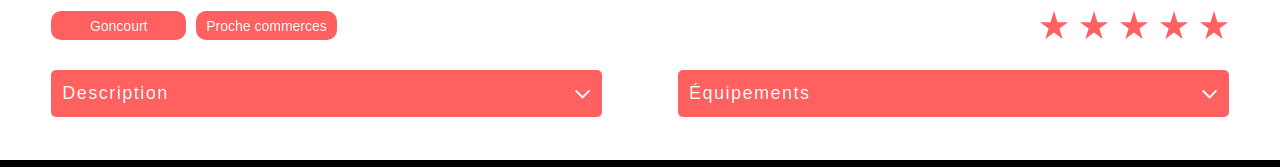
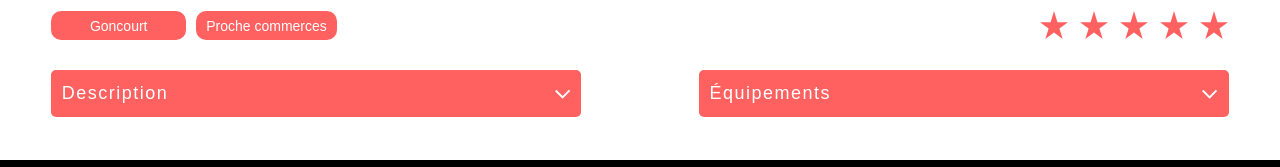
Before and after one commit to AZaffalon/zaffalon_alexis_07_112022, a React (Create React App) app: page /fiche-logement/0979876d in a window 1280 px wide. Shown: the part 894-1061 px from the top of the page. Built offline with nearby package versions, Linux system fonts and the light colour scheme.

Commit message:
Pass dropdown className in props

```diff
--- a/src/assets/styles/apartment.css
+++ b/src/assets/styles/apartment.css
@@ -57,8 +57,8 @@ span {
 .align-dropdown {
   width: 100%;
   display: flex;
-  flex-direction: column;
-  align-items: flex-start;
+  flex-wrap: wrap;
+  justify-content: space-between;
   gap: 10px;
 }
 
@@ -138,12 +138,7 @@ span {
   }
 
   .align-dropdown {
-    flex-direction: row;
     gap: 76px;
-  }
-
-  .collapse {
-    flex-grow: 1;
   }
 
   .apartment .collapse .collapse--expanded p {
--- a/src/assets/styles/dropdown.css
+++ b/src/assets/styles/dropdown.css
@@ -3,8 +3,12 @@
   margin: 0 auto;
 }
 
-.width-100 {
+.full-width {
   width: 100%;
+}
+
+.half-width {
+  width: 45%;
 }
 
 .collapse--header {
--- a/src/components/Dropdown.jsx
+++ b/src/components/Dropdown.jsx
@@ -7,7 +7,7 @@ function Dropdown({titleValue, dropContent, widthClass, isList}) {
   const [isOpen, setIsOpen] = useState(false)
 
   return isOpen ? ( //Dropdown is open
-    <div className={`collapse ${widthClass}`}>
+    <div className={`${widthClass}`}>
       <div className="collapse--header" onClick={(e) => setIsOpen(false)}>
         {titleValue}
         <img src = {arrow} alt="arrow" className="arrow-up" />
@@ -31,7 +31,7 @@ function Dropdown({titleValue, dropContent, widthClass, isList}) {
       </div>
     </div>
   ) : ( //Dropdown is closed
-    <div className={`collapse ${widthClass}`}>
+    <div className={`${widthClass}`}>
       <div className="collapse--header" onClick={(e) => setIsOpen(true)}>
         {titleValue}
         <img src = {arrow} alt="arrow" />
--- a/src/pages/About.jsx
+++ b/src/pages/About.jsx
@@ -10,10 +10,10 @@ function About() {
       </div>
 
       <main className="dropdown-list">
-        <Dropdown widthClass={"width-100"} titleValue={"Fiabilité"} dropContent={"Les annonces postées sur Kasa garantissent une fiabilité totale. Les photos sont conformes aux logements, et toutes les informations sont régulièrement vérifiées  par nos équipes."}/>
-        <Dropdown widthClass={"width-100"} titleValue={"Respect"} dropContent={"La bienveillance fait partie des valeurs fondatrices de Kasa. Tout comportement discriminatoire ou de perturbation du voisinage entraînera une exclusion de notre plateforme."}/>
-        <Dropdown widthClass={"width-100"} titleValue={"Service"} dropContent={"Nos équipes se tiennent à votre disposition pour vous fournir une expérience parfaite. N'hésitez pas à nous contacter si vous avez la moindre question."}/>
-        <Dropdown widthClass={"width-100"} titleValue={"Sécurité"} dropContent={"La sécurité est la priorité de Kasa. Aussi bien pour nos hôtes que pour les voyageurs, chaque logement correspond aux critères de sécurité établis par nos services. En laissant une note aussi bien à l'hôte qu'au locataire, cela permet à nos équipes de vérifier que les standards sont bien respectés. Nous organisons également des ateliers sur la sécurité domestique pour nos hôtes."}/>
+        <Dropdown widthClass={"full-width"} titleValue={"Fiabilité"} dropContent={"Les annonces postées sur Kasa garantissent une fiabilité totale. Les photos sont conformes aux logements, et toutes les informations sont régulièrement vérifiées  par nos équipes."}/>
+        <Dropdown widthClass={"full-width"} titleValue={"Respect"} dropContent={"La bienveillance fait partie des valeurs fondatrices de Kasa. Tout comportement discriminatoire ou de perturbation du voisinage entraînera une exclusion de notre plateforme."}/>
+        <Dropdown widthClass={"full-width"} titleValue={"Service"} dropContent={"Nos équipes se tiennent à votre disposition pour vous fournir une expérience parfaite. N'hésitez pas à nous contacter si vous avez la moindre question."}/>
+        <Dropdown widthClass={"full-width"} titleValue={"Sécurité"} dropContent={"La sécurité est la priorité de Kasa. Aussi bien pour nos hôtes que pour les voyageurs, chaque logement correspond aux critères de sécurité établis par nos services. En laissant une note aussi bien à l'hôte qu'au locataire, cela permet à nos équipes de vérifier que les standards sont bien respectés. Nous organisons également des ateliers sur la sécurité domestique pour nos hôtes."}/>
       </main>
     </div>
   )
--- a/src/pages/Apartment.jsx
+++ b/src/pages/Apartment.jsx
@@ -58,6 +58,20 @@ function Apartment() {
 
   // States returned from setFetcherApartment function
   const [loading, redirect, apartment] = useSetFetcherApartment()
+  const [width, setWidth] = useState(window.innerWidth)
+  const breakpoint = 1080 // className will change before or after 1080px
+
+  /**
+   * Get window's width on resize
+   */
+  useEffect(() => {
+    window.addEventListener("resize", () => {
+      setWidth(window.innerWidth)
+    })
+  }, [])
+
+  // Store className to pass in props for the dropdown
+  let widthClass = width < breakpoint ? "full-width" : "half-width"
 
   // redirect to 404 if apartment is null
   if (redirect) {
@@ -125,8 +139,8 @@ function Apartment() {
       </div>
 
       <div className="align-dropdown">
-        <Dropdown widthClass={"width-100"} titleValue={"Description"} dropContent={apartment.description} />
-        <Dropdown widthClass={"width-100"} titleValue={"Équipements"} dropContent={apartment.equipments} isList={apartment.equipments.length > 1 ? true : false}/>
+        <Dropdown widthClass={widthClass} titleValue={"Description"} dropContent={apartment.description} />
+        <Dropdown widthClass={widthClass} titleValue={"Équipements"} dropContent={apartment.equipments} isList={apartment.equipments.length > 1 ? true : false}/>
       </div>
     </div>
   )
```
